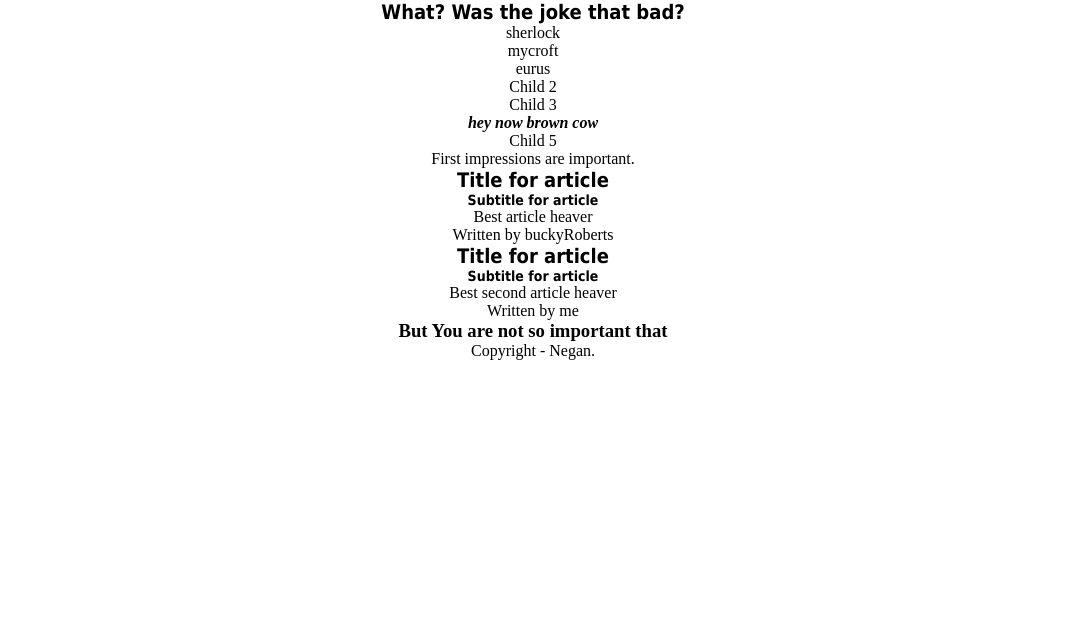
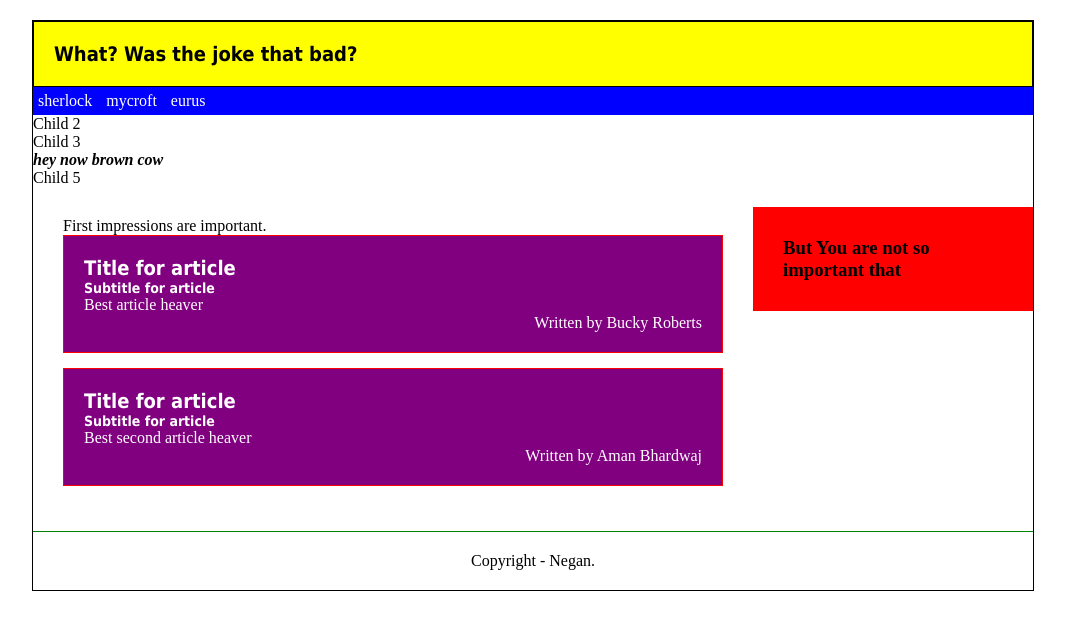
Before and after one commit to inblack67/HTML5-CSS3, a plain HTML site: page index.html in a window 1280 px wide. Shown: the whole page, without its empty margins (107-1172 px from the left). Drawn offline with Linux system fonts and the light colour scheme.

Commit message:
Last Updated 12/8/2019

```diff
--- a/index.html
+++ b/index.html
@@ -6,7 +6,7 @@
         <link rel="stylesheet" href="main.css">
     </head>
 <body>
-    <div>
+    <div id="wrapperClass">
 
     <header id="head">
             <h1>What? Was the joke that bad?</h1>
@@ -34,10 +34,8 @@
         <p class="bucky">Child 5</p>
     </div>
 
-    <section id="sex">
+    <section id="main">
         First impressions are important.
-    </section>
-
     <article id="art">
         <header>
             <hgroup>
@@ -47,11 +45,11 @@
             </hgroup>
         </header>
         <footer>
-            <p class="copy1">Written by buckyRoberts</p>
+            <p>Written by Bucky Roberts</p>
         </footer>
     </article>
 
-    <article id="art2">
+    <article id="art">
             <header>
                 <hgroup>
                     <h1 name="title2">Title for article</h1>
@@ -60,15 +58,16 @@
                 </hgroup>
             </header>
             <footer>
-                <p class="copy2">Written by me</p>
+                <p class="copy2">Written by Aman Bhardwaj</p>
             </footer>
         </article>
+    </section>
 
-    <aside id="ass">
+    <aside id="aside">
         <h3>But You are not so important that</h3>
     </aside>
 
-    <footer class="finalCopyRight">
+    <footer id="footer">
         Copyright - Negan.
     </footer>
 
--- a/main.css
+++ b/main.css
@@ -19,20 +19,68 @@ body
 {
     text-align: center;
 }
+#wrapperClass
+{
+    border: 1px solid black;
+    width: 1000px;
+    margin: 20px auto;
+    text-align: left;
+}
+#head
+{
+    background: yellow;
+    border: 1px solid black;
+    padding: 20px;
+}
+#nav
+{
+    background: blue;
+    color: white;
+}
+#nav li
+{
+    display: inline-block;
+    list-style: none;
+    padding: 5px;
+    font: bold 14px;
+    font-style: tahoma;
+}
+#main
+{
+    float: left;
+    width: 660px;
+    margin: 30px; /* 720px taken, 280 left*/
+}
 
+#aside
+{
+    float: left;
+    width: 220px;
+    margin: 20px 0;
+    padding: 30px;
+    background: red;
+}
+#footer
+{
+    clear: both;
+    text-align: center;
+    border-top: 1px solid green;
+    padding: 20px;
+}
 
+#art
+{
+    border: 1px solid red;
+    background: purple;
+    color: white;
+    padding: 20px;
+    margin-bottom: 15px;
+}
 
-
-
-
-
-
-
-
-
-
-
-
+#art footer
+{
+    text-align: right;
+}
 
 
 
```
